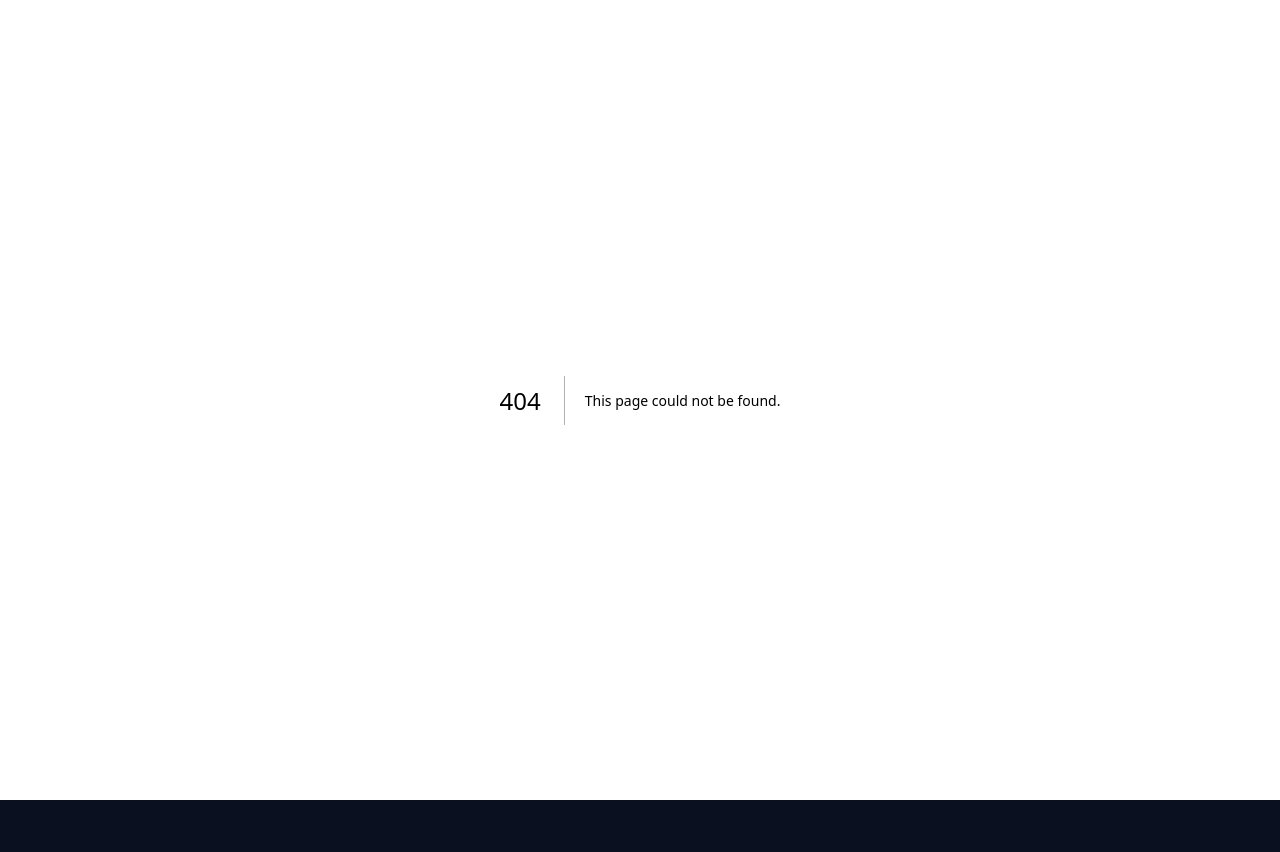
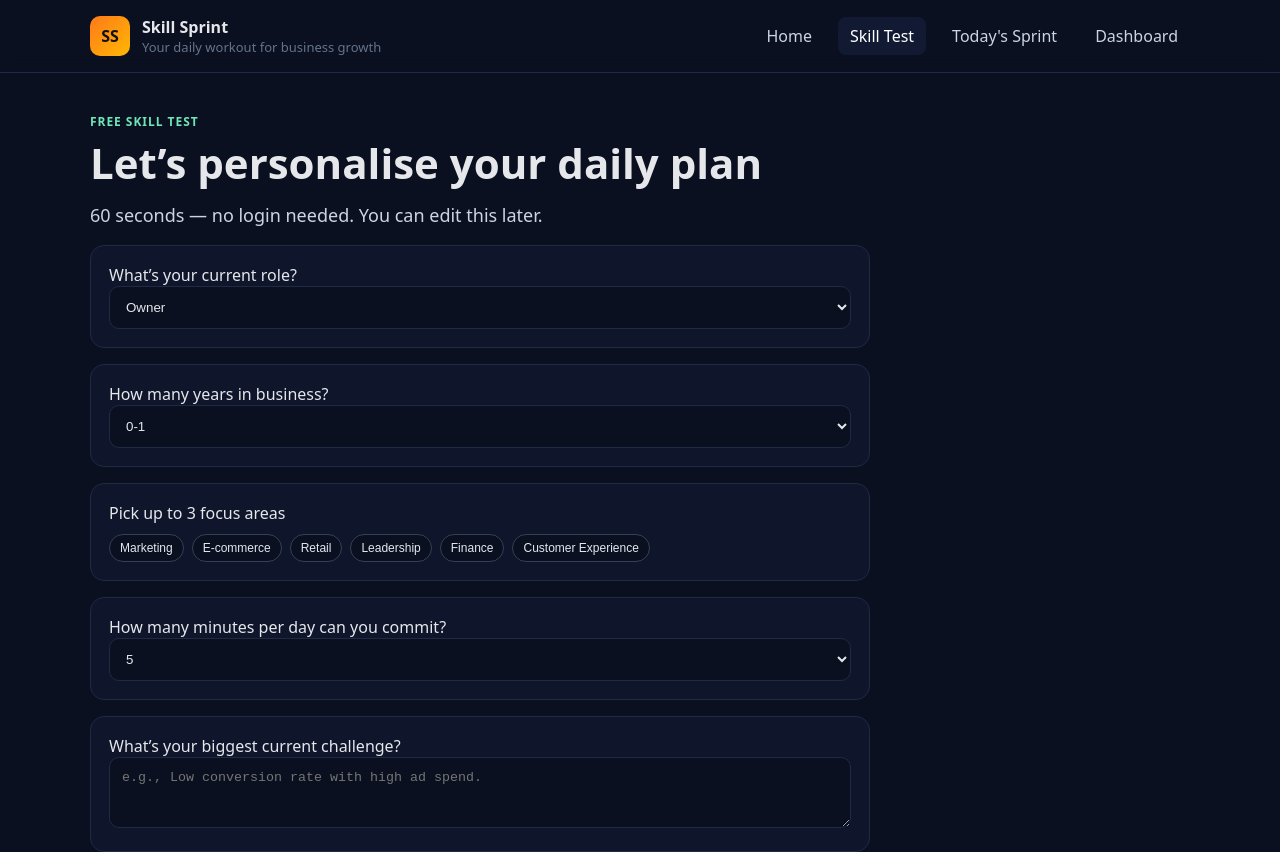
Before and after one commit to jammoody/skill-sprint, a Next.js app: page /onboarding in a window 1280 px wide. Before the commit this address had no page. Shown: the top 852 px of the page. Before the commit the page ends 800 px from the top, so only its background shows below. Built offline with nearby package versions, Linux system fonts and the light colour scheme.

Commit message:
Create onboarding.js

```diff
--- /dev/null
+++ b/pages/onboarding.js
@@ -0,0 +1,65 @@
+import { useEffect, useState } from 'react';
+import Layout from '../components/Layout';
+import { storage } from '../lib/storage';
+import { useRouter } from 'next/router';
+
+const focusOptions = ['Marketing','E-commerce','Retail','Leadership','Finance','Customer Experience'];
+
+export default function Onboarding(){
+  const router = useRouter();
+  const [role,setRole]=useState('Owner');
+  const [years,setYears]=useState('0-1');
+  const [focus,setFocus]=useState([]);
+  const [time,setTime]=useState('5');
+  const [challenge,setChallenge]=useState('');
+
+  useEffect(()=>{ const p=storage.get('ss_profile'); if(p){setRole(p.role||'Owner');setYears(p.years||'0-1');setFocus(p.focus||[]);setTime(p.time||'5');setChallenge(p.challenge||'')} },[]);
+
+  function toggle(item){ setFocus(prev=> prev.includes(item)? prev.filter(i=>i!==item): [...prev,item].slice(0,3)) }
+  function save(){ storage.set('ss_profile',{role,years,focus,time,challenge,createdAt:Date.now()}); if(!storage.get('ss_history')) storage.set('ss_history',[]); router.push('/dashboard') }
+
+  return (
+    <Layout active="onboarding">
+      <section className="container section">
+        <div className="kicker">Free skill test</div>
+        <h1 className="h1">Let’s personalise your daily plan</h1>
+        <p className="sub">60 seconds — no login needed. You can edit this later.</p>
+
+        <div className="grid" style={{gridTemplateColumns:'1fr', gap:16, maxWidth:780, marginTop:16}}>
+          <div className="card"><label>What’s your current role?</label><br/>
+            <select value={role} onChange={e=>setRole(e.target.value)} style={{width:'100%',background:'#0b1020',color:'#e5e7eb',border:'1px solid #1f2a44',borderRadius:10,padding:12}}>
+              <option>Owner</option><option>Manager</option><option>Freelancer</option><option>Employee</option>
+            </select>
+          </div>
+
+          <div className="card"><label>How many years in business?</label><br/>
+            <select value={years} onChange={e=>setYears(e.target.value)} style={{width:'100%',background:'#0b1020',color:'#e5e7eb',border:'1px solid #1f2a44',borderRadius:10,padding:12}}>
+              <option>0-1</option><option>2-4</option><option>5+</option>
+            </select>
+          </div>
+
+          <div className="card"><label>Pick up to 3 focus areas</label>
+            <div style={{display:'flex', gap:8, flexWrap:'wrap', marginTop:10}}>
+              {focusOptions.map(o=> <button key={o} onClick={()=>toggle(o)} className="badge" style={{border:'1px solid #334155', background: focus.includes(o)? '#121a33':'#0b1020', color:'#e2e8f0'}}>{o}</button>)}
+            </div>
+          </div>
+
+          <div className="card"><label>How many minutes per day can you commit?</label><br/>
+            <select value={time} onChange={e=>setTime(e.target.value)} style={{width:'100%',background:'#0b1020',color:'#e5e7eb',border:'1px solid #1f2a44',borderRadius:10,padding:12}}>
+              <option>5</option><option>10</option><option>20+</option>
+            </select>
+          </div>
+
+          <div className="card"><label>What’s your biggest current challenge?</label><br/>
+            <textarea rows="3" value={challenge} onChange={e=>setChallenge(e.target.value)} placeholder="e.g., Low conversion rate with high ad spend." style={{width:'100%',background:'#0b1020',color:'#e5e7eb',border:'1px solid #1f2a44',borderRadius:10,padding:12}}/>
+          </div>
+
+          <div style={{display:'flex',gap:12}}>
+            <button className="btn" onClick={save}>Save & Continue</button>
+            <span className="hint">Your data is stored in your browser for now.</span>
+          </div>
+        </div>
+      </section>
+    </Layout>
+  );
+}
```
